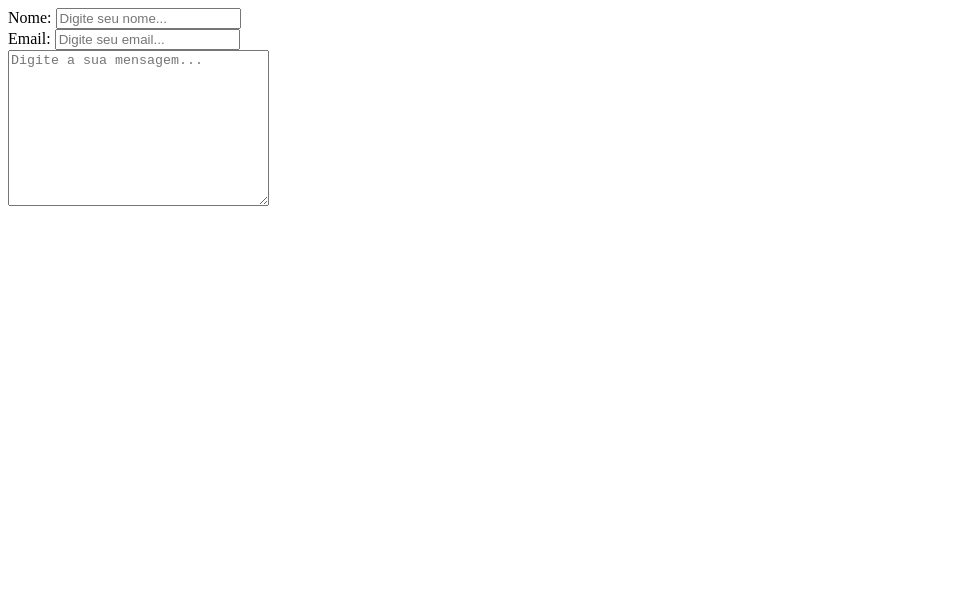
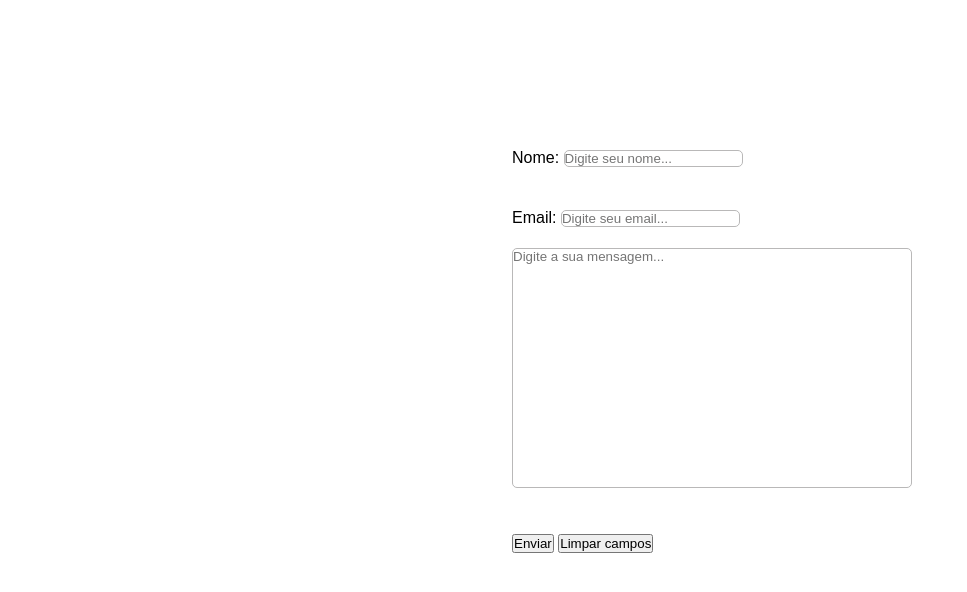
Before and after one commit to GeronimoOlanda/worldGame, a plain HTML site: page assets/src/contatos.html in a window 1280 px wide. Shown: the whole page, without its empty margins (0-967 px from the left). Drawn offline with Linux system fonts and the light colour scheme.

Commit message:
atualizando o css do contato

```diff
--- /dev/null
+++ b/assets/css/style.contact.css
@@ -0,0 +1,23 @@
+*{
+    padding:0;
+    margin:0;
+    box-sizing: border-box;
+    font-family: Arial, Helvetica, sans-serif;
+}
+
+
+.container-contact{
+    margin-top: 10%;
+    margin-left: 40%;
+    line-height: 60px;
+}
+input , textarea{
+    outline: none;
+    border: 1px solid rgb(185, 184, 184);
+    border-radius: 5px;
+}
+textarea{
+    width: 50vh;
+    height: 30vh;
+    resize: none;
+}
--- a/assets/src/contatos.html
+++ b/assets/src/contatos.html
@@ -3,12 +3,13 @@
 <head>
     <meta charset="UTF-8">
     <meta name="viewport" content="width=device-width, initial-scale=1.0">
+    <link rel="stylesheet" href="../css/style.contact.css">
     <title>Contatos</title>
 </head>
 <body>
     <form>
         <!--Inicio Container-->
-        <div class="container">
+        <div class="container-contact">
             <div>
                 <label for="Nome">Nome:</label>
                 <input type="text" name="name" id="name" placeholder="Digite seu nome...">
@@ -20,6 +21,8 @@
             <div>
                 <textarea name="mensagem" id="mensagem" cols="30" rows="10" placeholder="Digite a sua mensagem..."></textarea>
             </div>
+            <button type="submit">Enviar</button>
+            <button type="button">Limpar campos</button>
         </div>
         <!--Final Container-->
     </form>
```
